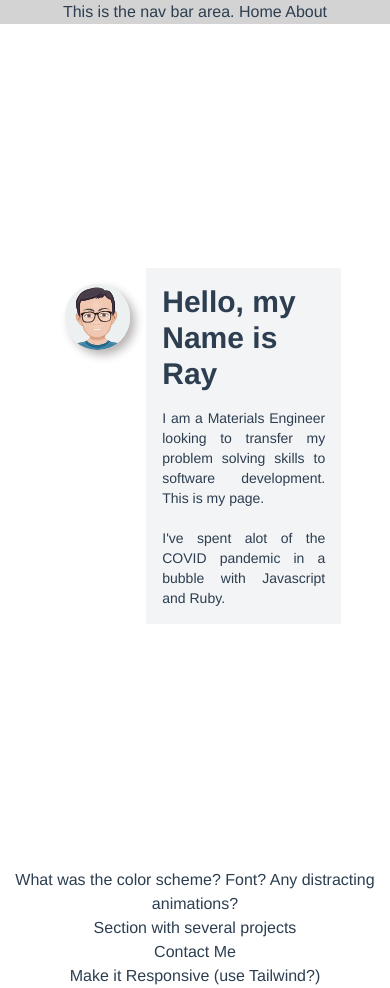
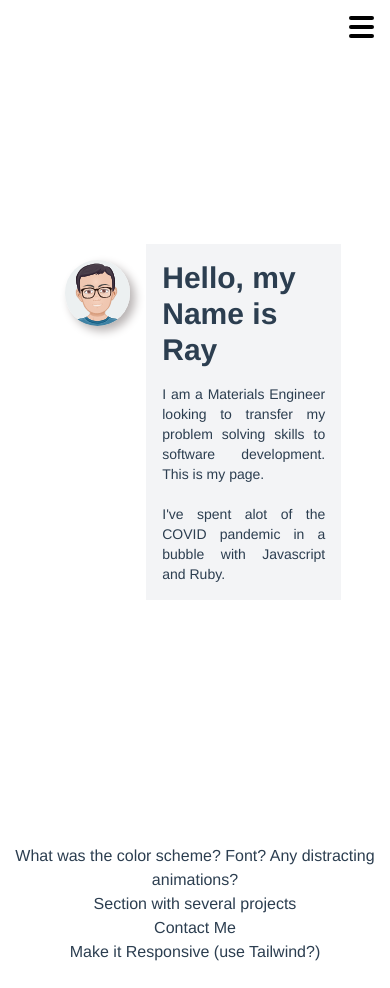
Before and after one commit to ray0h/profile_page, a Vue app: page / in a window 390 px wide. After the commit the page ends 964 px from the top, so only its background shows below. Built offline with nearby package versions, Linux system fonts and the light colour scheme.

Commit message:
Start of navbar structure

```diff
--- a/src/components/Intro.vue
+++ b/src/components/Intro.vue
@@ -3,7 +3,7 @@
   <div id="intro-container" class ="flex justify-center">
     <div class="flex w-3/4">
       <div id="intro-img-container" class="p-4 w-1/3">
-        <img class="rounded-full shad" src="../assets/ROavatar.svg" alt="RO avatar" width="180">
+        <img class="rounded-full shad inline align-bottom" src="../assets/ROavatar.svg" alt="RO avatar" width="180">
       </div>
       <div id="intro-txt-container" class="bg-gray-100 p-4 w-2/3">
         <h2 class="font-bold text-left text-3xl">Hello, my Name is Ray</h2>
@@ -24,36 +24,4 @@ export default {
   .shad {
     box-shadow: 5px 5px 10px  rgb(184, 179, 179);
   }
-  .effect
-  {
-      position:relative;
-      -webkit-box-shadow:0 1px 4px rgba(0, 0, 0, 0.3), 0 0 40px rgba(0, 0, 0, 0.1) inset;
-        -moz-box-shadow:0 1px 4px rgba(0, 0, 0, 0.3), 0 0 40px rgba(0, 0, 0, 0.1) inset;
-              box-shadow:0 1px 4px rgba(0, 0, 0, 0.3), 0 0 40px rgba(0, 0, 0, 0.1) inset;
-  }
-  .effect:before, .effect:after
-  {
-    content:"";
-      position:absolute;
-      z-index:-1;
-      -webkit-box-shadow:0 0 20px rgba(0,0,0,0.8);
-      -moz-box-shadow:0 0 20px rgba(0,0,0,0.8);
-      box-shadow:0 0 20px rgba(0,0,0,0.8);
-      top:0;
-      bottom:0;
-      left:10px;
-      right:10px;
-      -moz-border-radius:100px / 10px;
-      border-radius:100px / 10px;
-  }
-  .effect:after
-  {
-    right:10px;
-      left:auto;
-      -webkit-transform:skew(8deg) rotate(3deg);
-        -moz-transform:skew(8deg) rotate(3deg);
-          -ms-transform:skew(8deg) rotate(3deg);
-          -o-transform:skew(8deg) rotate(3deg);
-              transform:skew(8deg) rotate(3deg);
-  }
 </style>
--- a/src/components/NavBar.vue
+++ b/src/components/NavBar.vue
@@ -1,8 +1,15 @@
 <template>
-  <div id="navContainer">
-    This is the nav bar area.
-    Home
-    About
+  <div id="navContainer" class="sm:bg-gray-300 bg-transparent fixed right-0">
+    <div id="fullNav" class="p-2 text-right w-screen hidden sm:block">
+      <a href="#">About</a>  |
+      <a href="#">Projects</a> |
+      <a href="#">Contact</a>
+    </div>
+    <div id="hamburger" class="mt-4 mr-4 sm:hidden">
+      <div class="dash"></div>
+      <div class="dash"></div>
+      <div class="dash"></div>
+    </div>
   </div>
 </template>
 
@@ -13,7 +20,11 @@ export default {
 </script>
 
 <style>
-  #navContainer {
-    background-color: lightgray;
+  .dash {
+    margin: 5px 0;
+    width: 25px;
+    height: 4px;
+    border-radius: 2px;
+    background-color: black;
   }
 </style>
```
